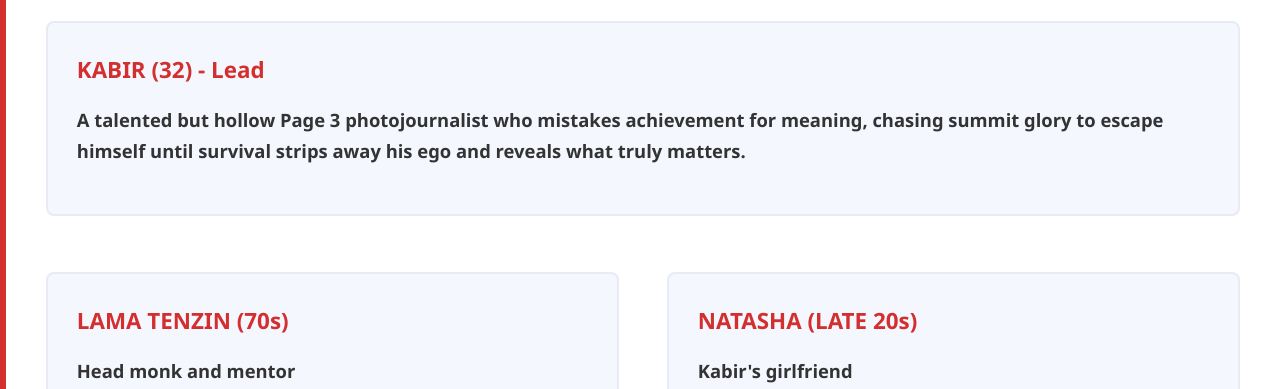
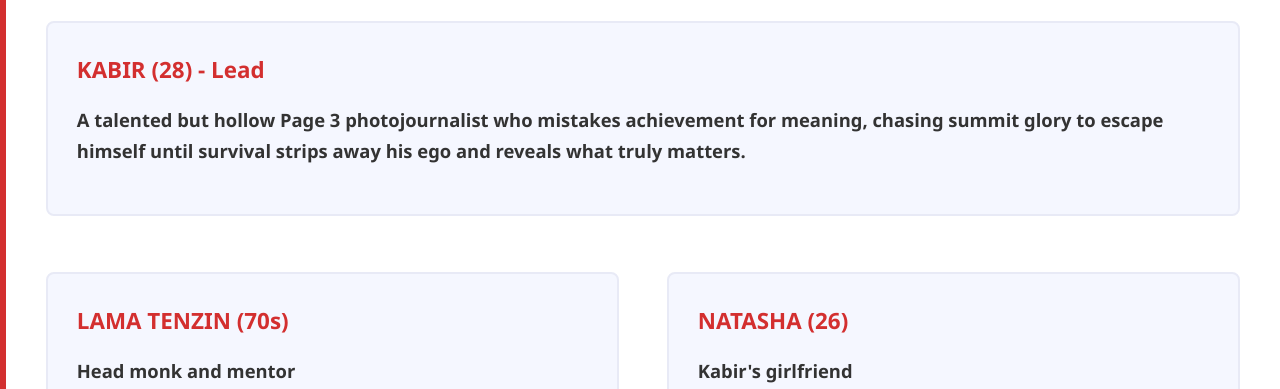
Before and after one commit to indiradhar/SUMMIT-S-EDGE, a plain HTML site: page index.html in a window 1280 px wide. Shown: the part 4589-4978 px from the top of the page. Drawn offline with Linux system fonts and the light colour scheme.

Commit message:
Update index.html

```diff
--- a/index.html
+++ b/index.html
@@ -711,7 +711,7 @@
         <h2>Characters</h2>
 
         <div class="info-card" style="margin-bottom: 1.5rem;">
-            <h4>KABIR (32) - Lead</h4>
+            <h4>KABIR (28) - Lead</h4>
             <p><strong>A talented but hollow Page 3 photojournalist who mistakes achievement for meaning, chasing summit glory to escape himself until survival strips away his ego and reveals what truly matters.</p>
         </div>
 
@@ -727,7 +727,7 @@
             </div>
 
             <div class="info-card">
-                <h4>NATASHA (LATE 20s)</h4>
+                <h4>NATASHA (26)</h4>
                 <p>Kabir's girlfriend</p>
                 <p>A pragmatic copywriter and Kabir's comfortable-but-passionless girlfriend who represents the shallow life he must outgrow.</p>
                 <div style="margin-top: 1rem; color: var(--medium-blue); font-style: italic;">
```
